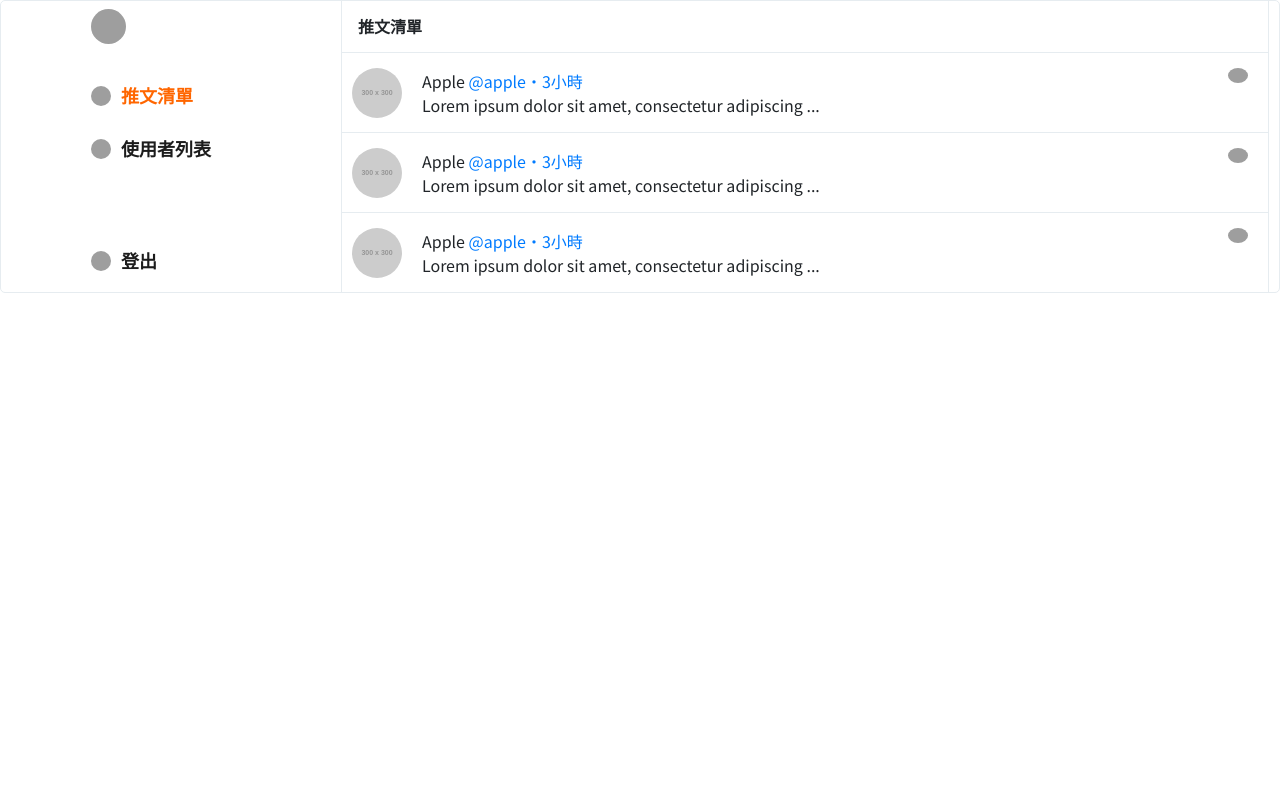
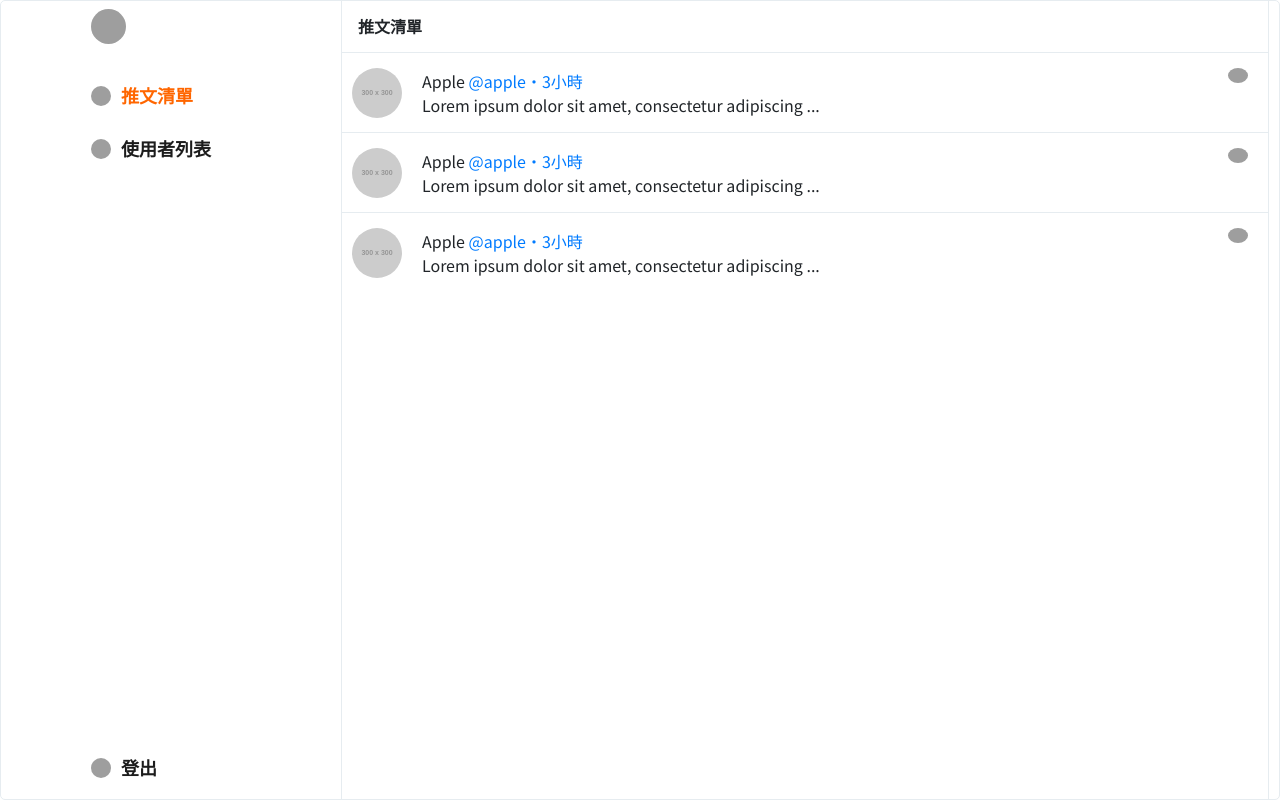
Before and after one commit to ChiaLine/Simple-Twitter, a Vue app: page /#/Admin/MainList in a window 1280 px wide. Built offline with nearby package versions, Linux system fonts and the light colour scheme; grey boxes are pictures that could not be loaded.

Commit message:
最外層高度改回原本設定可視窗100%高度，避免內容依據資料的多寡讓高度變形

```diff
--- a/src/views/Admin.vue
+++ b/src/views/Admin.vue
@@ -18,7 +18,7 @@ export default {
 
 <style scoped>
   .admin {
-    /* width: 40%; */
+    height: 100%;
     border-radius: 5px;
     border: 1px solid #E6ECF0;
     /* background-color: rgb(238, 236, 234); */
```
